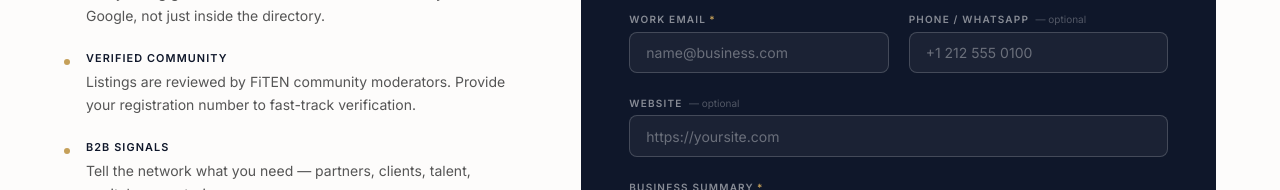
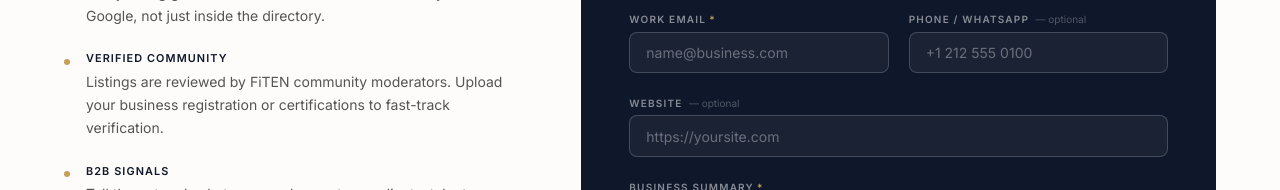
Before and after one commit to MehanazMI/fiten-business-directory, a Next.js app: page /form in a window 1280 px wide. Shown: the part 576-766 px from the top of the page. Built offline with nearby package versions, Linux system fonts and the light colour scheme; no server answers; a web font is replaced by a local one.

Commit message:
fix: update Verified Community copy to reference document upload instead of registration number

```diff
--- a/app/form/page.tsx
+++ b/app/form/page.tsx
@@ -14,7 +14,7 @@ export const metadata: Metadata = {
 const BENEFITS = [
   { t: 'Global Reach', d: 'Visible to Tamil entrepreneurs, partners, and investors across the US, India, Canada, UK, Singapore and beyond.' },
   { t: 'SEO-Indexed', d: 'Every listing gets its own URL so customers can find you on Google, not just inside the directory.' },
-  { t: 'Verified Community', d: 'Listings are reviewed by FiTEN community moderators. Provide your registration number to fast-track verification.' },
+  { t: 'Verified Community', d: 'Listings are reviewed by FiTEN community moderators. Upload your business registration or certifications to fast-track verification.' },
   { t: 'B2B Signals', d: 'Tell the network what you need — partners, clients, talent, capital, or mentoring.' },
 ]
 
```
